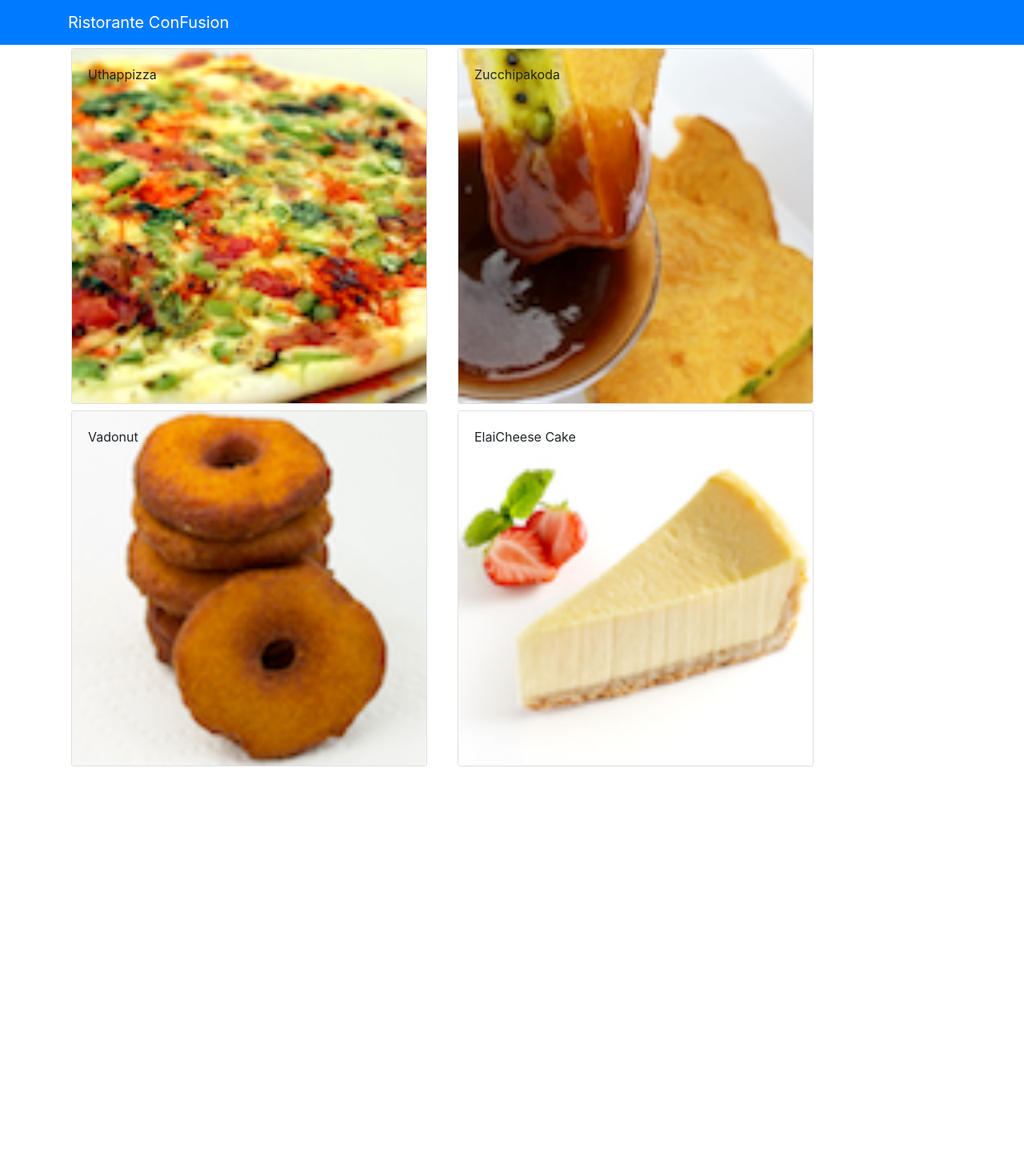
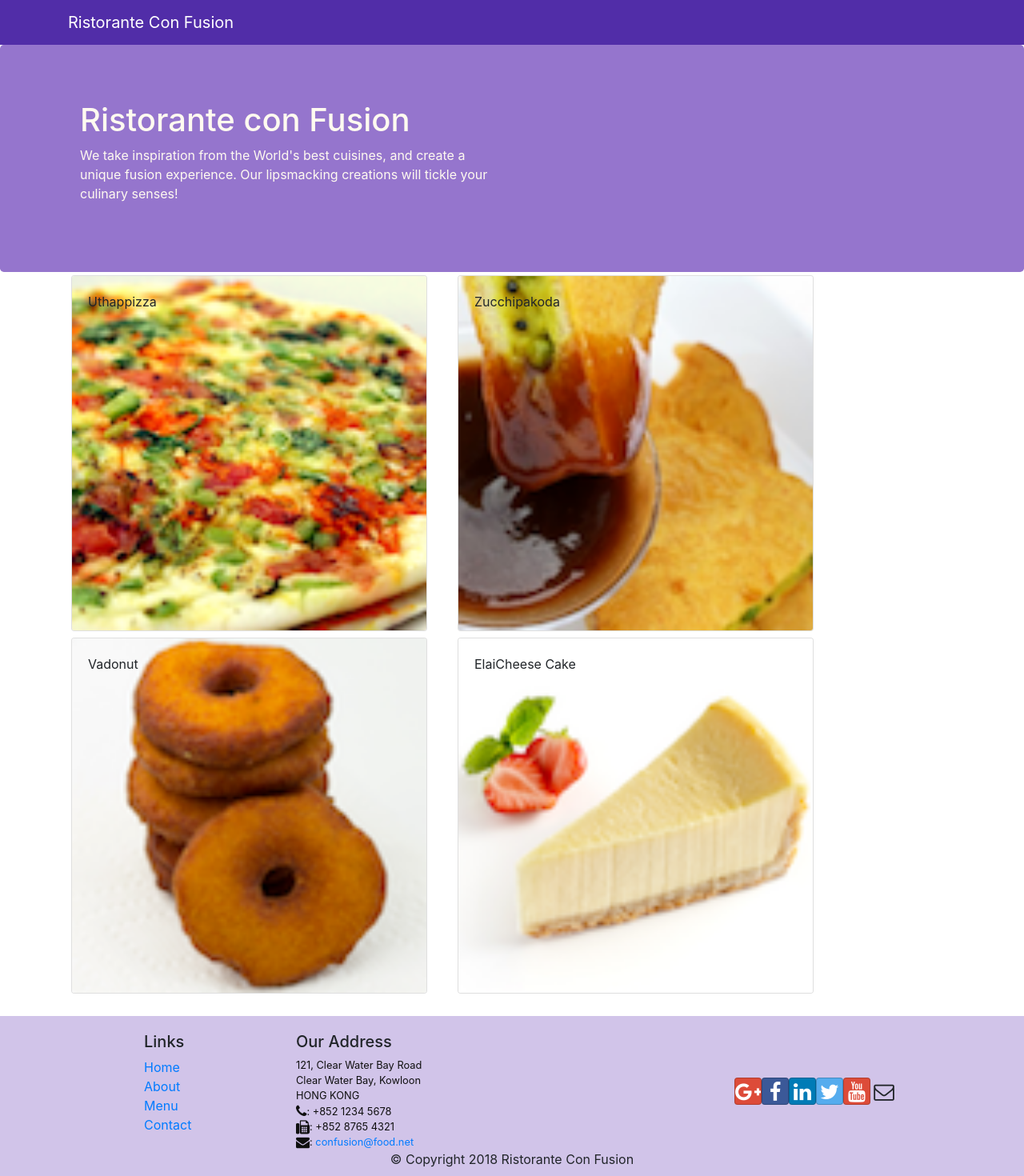
Before and after one commit to parmar-abhinav/Interview-Call, a React (Create React App) app: page / in a window 1280 px wide. Shown: the top 1470 px of the page at 80% size. Before the commit the page ends 986 px from the top, so only its background shows below. Built offline with nearby package versions, Linux system fonts and the light colour scheme.

Commit message:
Header And Footer

```diff
--- a/package.json
+++ b/package.json
@@ -7,6 +7,8 @@
     "@testing-library/react": "^9.5.0",
     "@testing-library/user-event": "^7.2.1",
     "bootstrap": "^4.4.1",
+    "bootstrap-social": "^5.1.1",
+    "font-awesome": "^4.7.0",
     "react": "^16.13.0",
     "react-dom": "^16.13.0",
     "react-popper": "^1.3.7",
--- a/src/App.css
+++ b/src/App.css
@@ -1,38 +1,33 @@
-.App {
-  text-align: center;
+.row-header{
+  margin:0px auto;
+  padding:0px auto;
 }
 
-.App-logo {
-  height: 40vmin;
-  pointer-events: none;
+.row-content {
+  margin:0px auto;
+  padding: 50px 0px 50px 0px;
+  border-bottom: 1px ridge;
+  min-height:400px;
 }
 
-@media (prefers-reduced-motion: no-preference) {
-  .App-logo {
-    animation: App-logo-spin infinite 20s linear;
-  }
+.footer{
+  background-color: #D1C4E9;
+  margin:0px auto;
+  padding: 20px 0px 20px 0px;
+}
+.jumbotron {
+  padding:70px 30px 70px 30px;
+  margin:0px auto;
+  background: #9575CD ;
+  color:floralwhite;
 }
 
-.App-header {
-  background-color: #282c34;
-  min-height: 100vh;
-  display: flex;
-  flex-direction: column;
-  align-items: center;
-  justify-content: center;
-  font-size: calc(10px + 2vmin);
-  color: white;
+address{
+  font-size:80%;
+  margin:0px;
+  color:#0f0f0f;
 }
 
-.App-link {
-  color: #61dafb;
+.navbar-dark {
+  background-color: #512DA8;
 }
-
-@keyframes App-logo-spin {
-  from {
-    transform: rotate(0deg);
-  }
-  to {
-    transform: rotate(360deg);
-  }
-}
--- a/src/App.js
+++ b/src/App.js
@@ -1,6 +1,7 @@
 import React, { Component } from 'react';
 import { Navbar, NavbarBrand} from 'reactstrap';
 import Main from './components/MainComponent';
+import './App.css'
 
 class App extends Component{
 
--- /dev/null
+++ b/src/components/FooterComponent.js
@@ -0,0 +1,50 @@
+import React from 'react';
+
+function Footer(props) {
+    return(
+    <div className="footer">
+        <div className="container">
+            <div className="row justify-content-center">
+                <div className="col-4 offset-1 col-sm-2">
+                    <h5>Links</h5>
+                    <ul className="list-unstyled">
+                        <li><a href="#">Home</a></li>
+                        <li><a href="#">About</a></li>
+                        <li><a href="#">Menu</a></li>
+                        <li><a href="contactus.html">Contact</a></li>
+                    </ul>
+                </div>
+                <div className="col-7 col-sm-5">
+                    <h5>Our Address</h5>
+                    <address>
+		              121, Clear Water Bay Road<br />
+		              Clear Water Bay, Kowloon<br />
+		              HONG KONG<br />
+		              <i className="fa fa-phone fa-lg"></i>: +852 1234 5678<br />
+		              <i className="fa fa-fax fa-lg"></i>: +852 8765 4321<br />
+		              <i className="fa fa-envelope fa-lg"></i>: <a href="mailto:confusion@food.net">
+                         confusion@food.net</a>
+                    </address>
+                </div>
+                <div className="col-12 col-sm-4 align-self-center">
+                    <div className="text-center">
+                        <a className="btn btn-social-icon btn-google" href="http://google.com/+"><i className="fa fa-google-plus"></i></a>
+                        <a className="btn btn-social-icon btn-facebook" href="http://www.facebook.com/profile.php?id="><i className="fa fa-facebook"></i></a>
+                        <a className="btn btn-social-icon btn-linkedin" href="http://www.linkedin.com/in/"><i className="fa fa-linkedin"></i></a>
+                        <a className="btn btn-social-icon btn-twitter" href="http://twitter.com/"><i className="fa fa-twitter"></i></a>
+                        <a className="btn btn-social-icon btn-google" href="http://youtube.com/"><i className="fa fa-youtube"></i></a>
+                        <a className="btn btn-social-icon" href="mailto:"><i className="fa fa-envelope-o"></i></a>
+                    </div>
+                </div>
+            </div>
+            <div className="row justify-content-center">
+                <div className="col-auto">
+                    <p>© Copyright 2018 Ristorante Con Fusion</p>
+                </div>
+            </div>
+        </div>
+    </div>
+    )
+}
+
+export default Footer;
--- /dev/null
+++ b/src/components/HeaderComponent.js
@@ -0,0 +1,28 @@
+import React, { Component } from 'react';
+import { Navbar, NavbarBrand, Jumbotron } from 'reactstrap';
+
+class Header extends Component {
+  render() {
+    return(
+    <React.Fragment>
+      <Navbar dark>
+        <div className="container">
+            <NavbarBrand href="/">Ristorante Con Fusion</NavbarBrand>
+        </div>
+      </Navbar>
+      <Jumbotron>
+           <div className="container">
+               <div className="row row-header">
+                   <div className="col-12 col-sm-6">
+                       <h1>Ristorante con Fusion</h1>
+                       <p>We take inspiration from the World's best cuisines, and create a unique fusion experience. Our lipsmacking creations will tickle your culinary senses!</p>
+                   </div>
+               </div>
+           </div>
+       </Jumbotron>
+    </React.Fragment>
+    );
+  }
+}
+
+export default Header;
--- a/src/components/MainComponent.js
+++ b/src/components/MainComponent.js
@@ -2,6 +2,8 @@
 import { Navbar, NavbarBrand} from 'reactstrap';
 import Menu from './MenuComponent';
 import {DISHES} from '../shared/dishes';
+import Header from './HeaderComponent';
+import Footer from './FooterComponent';
 import DishDetail from './DishdetailComponent';
 
 
@@ -25,13 +27,10 @@
   render(){
   return (
     <div>
-      <Navbar dark color="primary">
-        <div className="container">
-          <NavbarBrand href="/">Ristorante ConFusion</NavbarBrand>
-        </div>
-      </Navbar>
+      <Header />
       <Menu dishes={this.state.dishes} onClick = {(dishId) => this.onDishSelect(dishId)} />
       <DishDetail selectedDish = {this.state.dishes.filter((dish) => {return dish.id === this.state.selectedDish})[0]} />
+      <Footer />
     </div>
   );
   }
--- a/src/index.js
+++ b/src/index.js
@@ -3,6 +3,8 @@
 import 'bootstrap/dist/css/bootstrap.min.css'
 import './index.css';
 import App from './App';
+import 'font-awesome/css/font-awesome.css';
+import 'bootstrap-social/bootstrap-social.css';
 import * as serviceWorker from './serviceWorker';
 
 ReactDOM.render(<App />, document.getElementById('root'));
```
Also changed, not shown: 1 other file (tests, documents, lock files or other folders).
